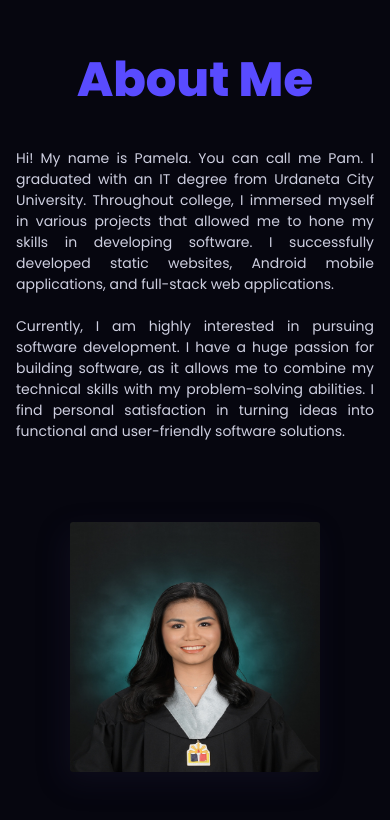
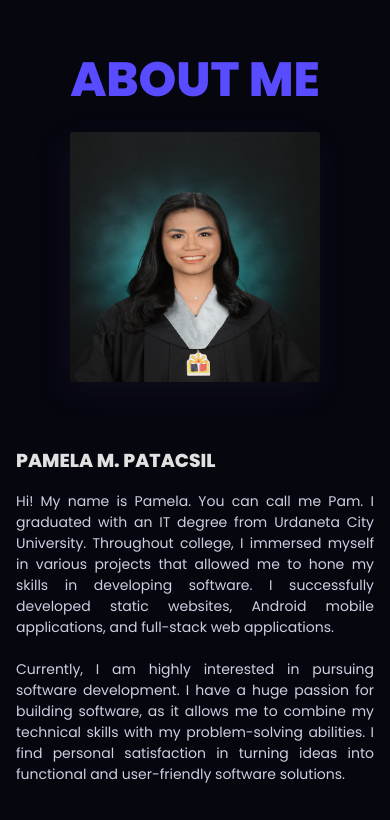
Before and after one commit to patacsilpam/pampatacsil, a React (Vite) app: page / in a window 390 px wide. Shown: the part 3095-3915 px from the top of the page. Built offline with nearby package versions, Linux system fonts and the light colour scheme.

Commit message:
update about style

```diff
--- a/src/App.css
+++ b/src/App.css
@@ -420,7 +420,7 @@ form> #btn-submit:hover{
         font-size: 3rem;
     }
     .about{
-        flex-direction: column;
+        flex-direction: column-reverse;
         justify-content: flex-start;
     }
     .about>.about-section > h1{
--- a/src/components/About/About.jsx
+++ b/src/components/About/About.jsx
@@ -4,7 +4,7 @@ export const About = () => {
   return (
     <section className='about' id='about'>
         <div className='about-section'>
-          <h1>About Me</h1>
+          <h3>PAMELA M. PATACSIL</h3>
           <p>
             Hi! My name is Pamela. You can call me Pam. I graduated with an IT degree from Urdaneta City University.
             Throughout college, I immersed myself in various projects that allowed me to hone my skills in developing software.
@@ -14,34 +14,9 @@ export const About = () => {
             I have a huge passion for building software, as it allows me to combine my technical skills with my problem-solving abilities.
             I find personal satisfaction in turning ideas into functional and user-friendly software solutions.
           </p>
-          <p>
-            {/*
-              During my internship, I was assigned as an AI Prompt Engineer, where my responsibilities included crafting and fine-tuning prompts to optimize
-              the performance of the conversational AI model. I took great pride in my contributions, as my efforts played a crucial role
-              in enhancing conversational AI's capabilities.
-              I am particularly interested in exploring emerging technologies,
-              like artificial intelligence, and creating innovative software solutions.
-              I am committed to staying ahead of the curve, constantly seeking new opportunities
-              to broaden my skillset and contribute to the advancement of the industry.
-
-              I graduated with a Bachelor of Science in Information Technology from Urdaneta City University.
-              Throughout my academic journey, I developed several projects including static websites,
-              android mobile applications, and full-stack web applications.
-              During my internship at TMDC IT SOLUTIONS further enhanced my
-              skills and knowledge in the field. As an AI Prompt Engineer, I was responsible for designing and
-              fine-tuning prompts to optimize the performance of their conversational AI system.
-              This role required a deep understanding of natural language processing and machine learning techniques,
-              as well as a creative mindset to generate effective prompts that improved the model's performance.
-              This opportunity not only honed my skills but also provided valuable insights
-              into the practical applications of AI in real-world scenarios.
-              Currently, I am highly interested in pursuing the development of both mobile and web applications.
-              My experienced in web development, mobile application development, and AI prompts engineering,
-              coupled with my dedication to continuous learning, positions me as a capable and motivated
-              ready to make a meaningful impact in the industry.
-            */}
-          </p>
         </div>
         <div className='about-section'>
+          <h1>ABOUT ME</h1>
           <img src={img} alt="Pam Patacsil" />
         </div>
       </section>
```
